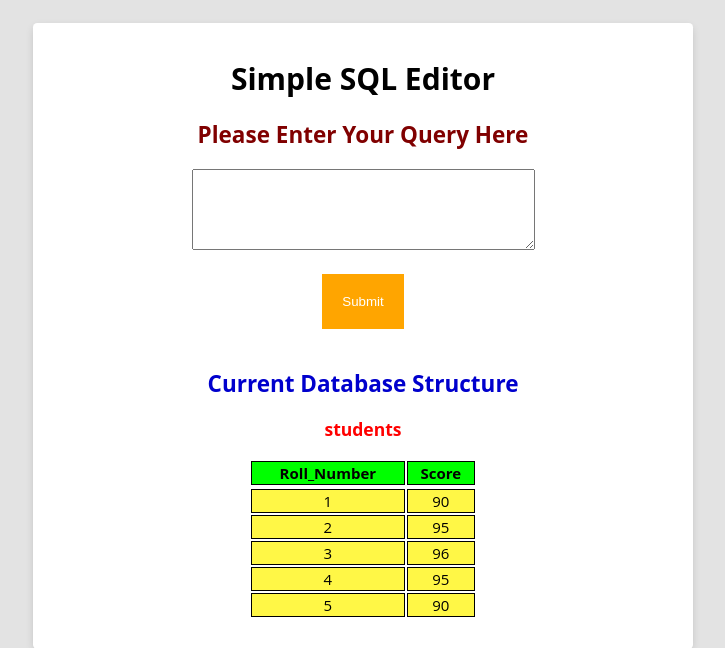
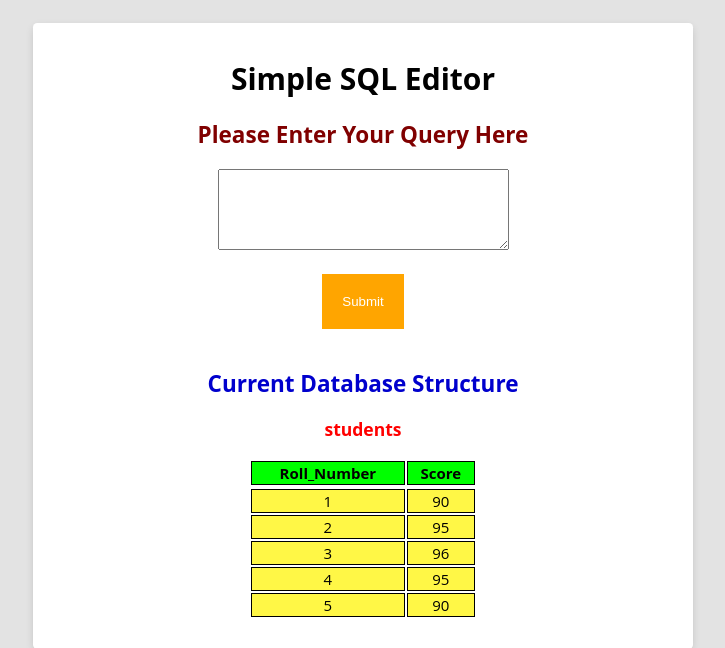
Before and after one commit to Atharv-Chaudhari/Simple-MySql-Editor, a Flask app: page / in a window 1280 px wide. Shown: the top 648 px of the page, without its empty margins (277-1002 px from the left). Run offline with Flask 2, Linux system fonts and the light colour scheme; data comes from the database, SQL or seed files in the repository; data that the repository does not hold is empty; some libraries are stand-ins or nearby versions.

Commit message:
Update index.html

```diff
--- a/templates/index.html
+++ b/templates/index.html
@@ -15,7 +15,7 @@
         <h1 style="text-align:center;">Simple SQL Editor</h1>
         <h2 style="text-align:center;color:#800000;">Please Enter Your Query Here</h2>
         <form action="{{ url_for('display')}}" method="post" style="text-align:center;">
-            <textarea type="text" name="Query" cols="40" rows="5"></textarea>
+            <textarea style="max-width: 50%;" type="text" name="Query" cols="40" rows="5"></textarea>
             <br>
             <input type="submit" value="Submit">
         </form>
```
